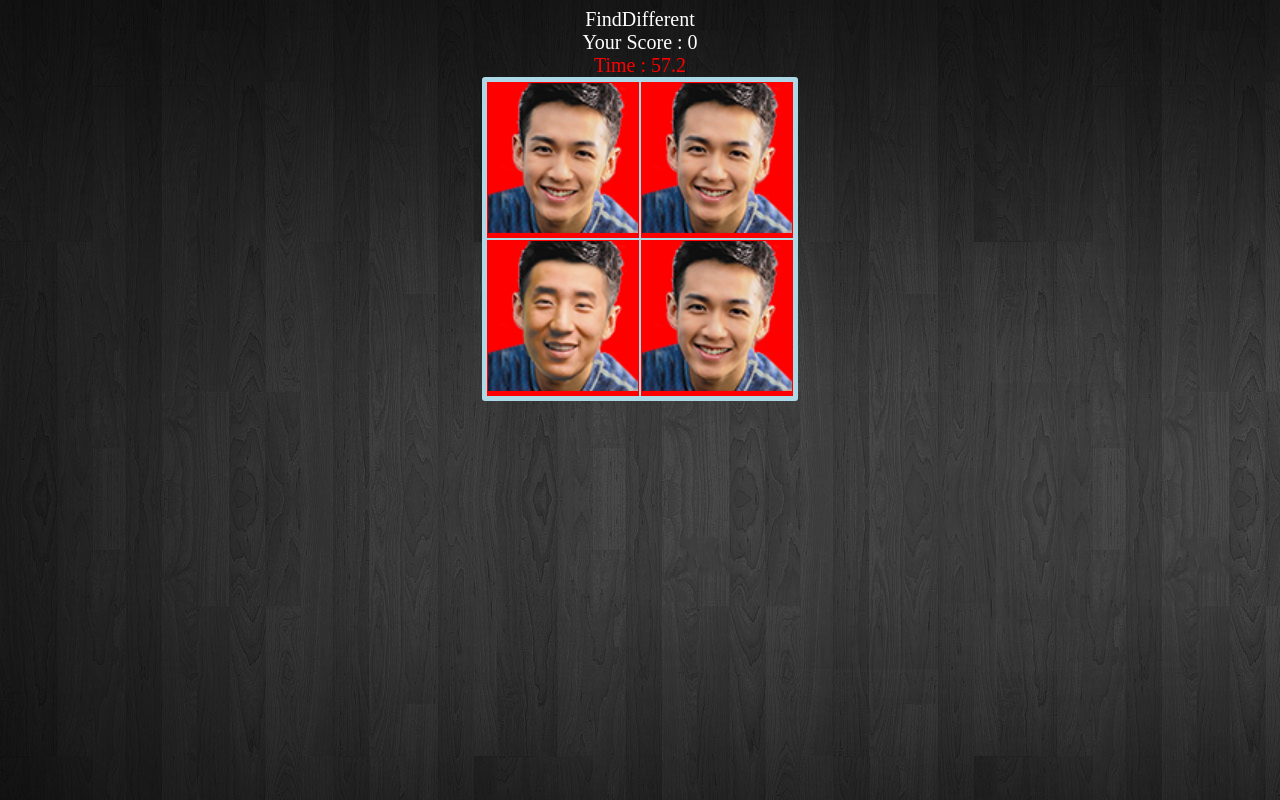
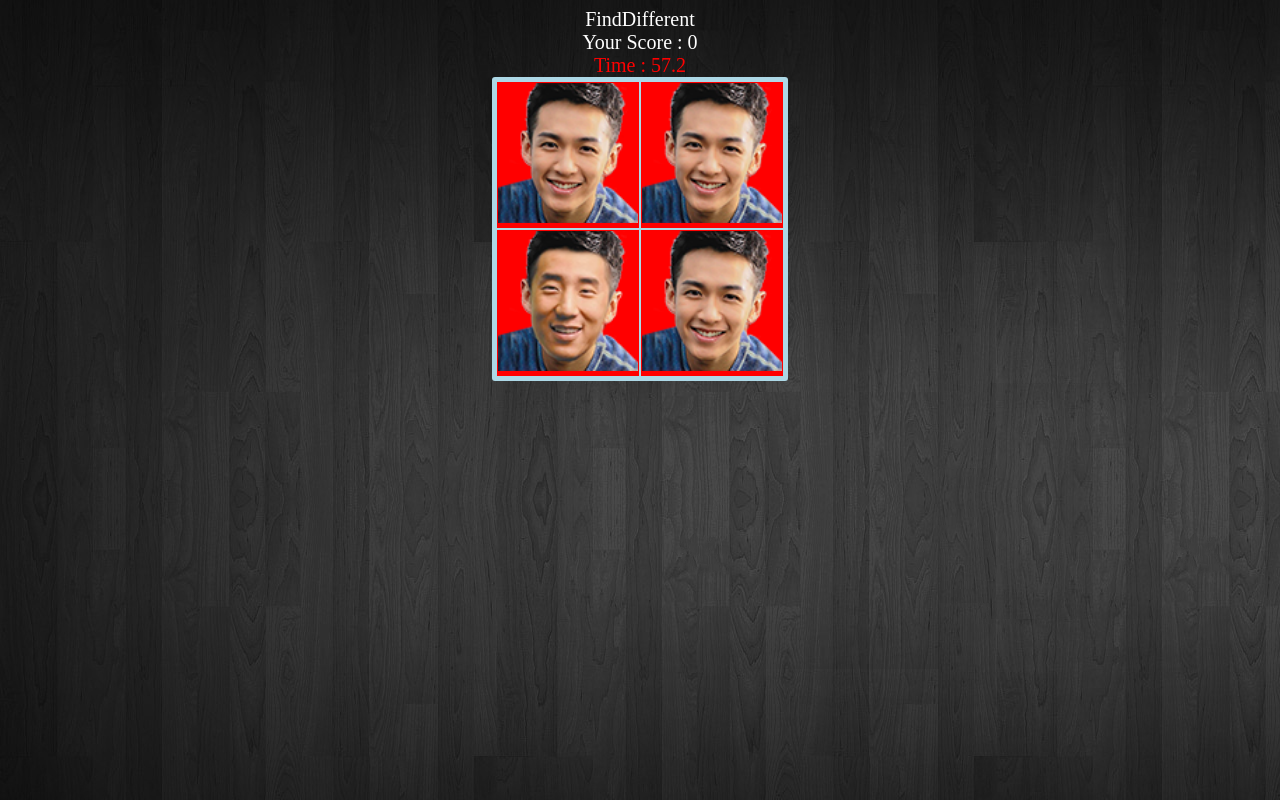
Before and after one commit to RajonRubio/WebApp_Final, a website: page index.html in a window 1280 px wide. Both pictures are taken after a click on the button "Start". Drawn offline with Linux system fonts and the light colour scheme.

Commit message:
Chang Size

```diff
--- a/game.js
+++ b/game.js
@@ -6,7 +6,7 @@
         this.run = 1;
         this.Size = 2;
         this.Time = 60000;
-        this.howbig = 300;
+        this.howbig = 280;
     };
 
 
@@ -32,7 +32,11 @@
                 }
                 document.getElementById("Time").innerHTML = 'Time : ' + this.Time/1000;
             }).bind(this), 100);
-            document.getElementById(""+seedr+"-"+seedc).innerHTML = "<img src='fantrue.png' height='150px' width='150px'>";
+            document.getElementById(""+seedr+"-"+seedc).innerHTML = "<img src='fantrue.png' height='140px' width='140px'>";
+            for(var i=0;i<this.Size*this.Size;i++){
+                document.getElementsByTagName("img")[i].style.height=""+onetdsize+"px" ;
+                document.getElementsByTagName("img")[i].style.width=""+onetdsize+"px" ;
+            }
             document.getElementById(""+seedr+"-"+seedc).addEventListener('click', (function(event) {
                 document.getElementById("yee").play();
                 this.Gotscore(seedr,seedc);
@@ -153,12 +157,13 @@
                     node.id = ""+i+"-"+j+"";
                     var img = document.createElement('img');
                     img.src = 'fanfalse.png';
-                    //img.style.width = ""+onetdsize+"px"
-                    //img.style.height = ""+onetdsize+"px"
+                    img.style.width = ""+onetdsize+"px"
+                    img.style.height = ""+onetdsize+"px"
                     node.appendChild(img);
                     document.getElementById(""+i).appendChild(node);
                }
             }
+
 
 
             this.score = 0 ;
--- a/index.html
+++ b/index.html
@@ -27,12 +27,12 @@
     <table id="mytable" align="center">
       <tbody id="place">
         <tr id='0'>
-          <td id='0-0'><img src="fanfalse.png" height="150px" width="150px"></td>
-          <td id='0-1'><img src="fanfalse.png" height="150px" width="150px"></td>
+          <td id='0-0'><img src="fanfalse.png" height="140px" width="140px"></td>
+          <td id='0-1'><img src="fanfalse.png" height="140px" width="140px"></td>
         </tr>
         <tr id='1'>
-          <td id='1-0'><img src="fanfalse.png" height="150px" width="150px"></td>
-          <td id='1-1'><img src="fanfalse.png" height="150px" width="150px"></td>
+          <td id='1-0'><img src="fanfalse.png" height="140px" width="140px"></td>
+          <td id='1-1'><img src="fanfalse.png" height="140px" width="140px"></td>
         </tr>
       </tbody>
     </table>
```
